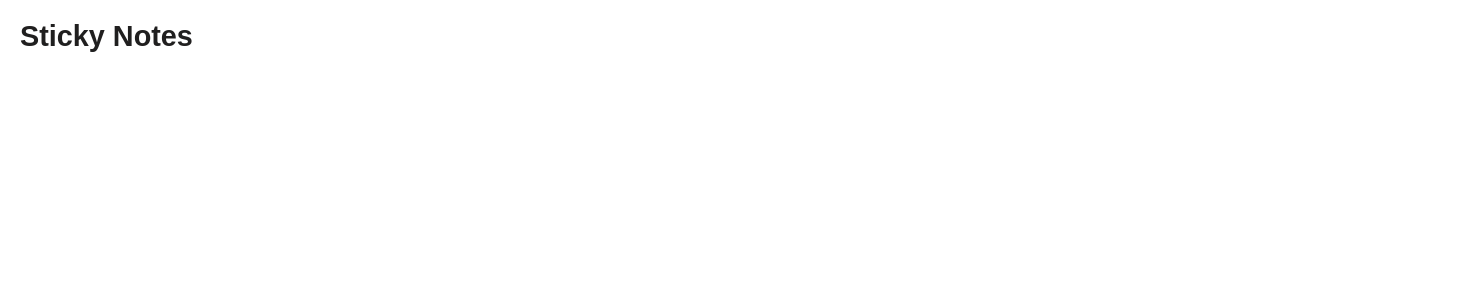
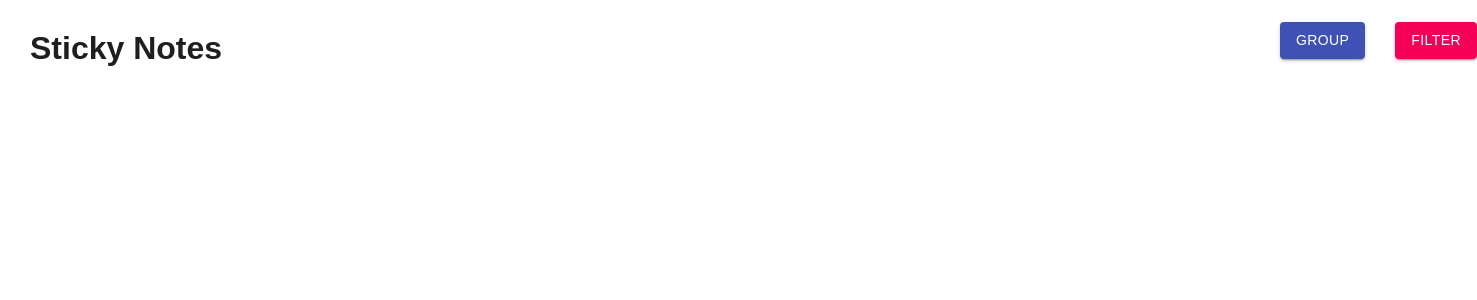
Before and after one commit to Nagulapally-Anudeep/Idea_Management_Tool, a React (Create React App) app: page / in a window 1280 px wide. Shown: the top 300 px of the page, 1477 px wide, since content can reach past the window. Built offline with nearby package versions, Linux system fonts and the light colour scheme.

Commit message:
add header buttons

```diff
--- a/package.json
+++ b/package.json
@@ -4,6 +4,7 @@
   "private": true,
   "dependencies": {
     "@material-ui/core": "^4.12.3",
+    "@material-ui/icons": "^4.11.2",
     "@testing-library/jest-dom": "^5.16.1",
     "@testing-library/react": "^12.1.2",
     "@testing-library/user-event": "^13.5.0",
--- a/public/styles.css
+++ b/public/styles.css
@@ -6,7 +6,21 @@
 }
 
 header {
-    margin: 20px;
+    margin: 30px;
     color: rgb(32, 31, 31);
-    font-size: 0.9rem;
+    font-size: 1rem;
 }
+
+.group {
+    font-size: larger;
+    position: relative;
+    top: -45px;
+    left: 1250px;
+}
+
+.filter {
+    font-size: larger;
+    position: relative;
+    top: -45px;
+    left: 1280px;
+}
--- a/src/components/App.jsx
+++ b/src/components/App.jsx
@@ -5,6 +5,7 @@ function App() {
   return (
     <div>
       <Header />
+
     </div>
   );
 }
--- a/src/components/Header.jsx
+++ b/src/components/Header.jsx
@@ -1,7 +1,28 @@
-import React from "react";
+import React,{useState} from "react";
+import AddIcon from "@material-ui/icons/Add";
+import Fab from "@material-ui/core/Fab";
+import { Button } from "@material-ui/core";
 
 function Header() {
-    return (<header><h1>Sticky Notes</h1></header>);
+  return (
+    <header>
+      <h1>Sticky Notes</h1>
+
+      <div>
+          <form className="create-note">
+
+          </form>
+      </div>
+
+
+      <Button variant="contained" color="primary" className="group">
+        Group
+      </Button>
+      <Button variant="contained" color="secondary" className="filter">
+        Filter
+      </Button>
+    </header>
+  );
 }
 
 export default Header;
```
Also changed, not shown: 1 other file (tests, documents, lock files or other folders).
